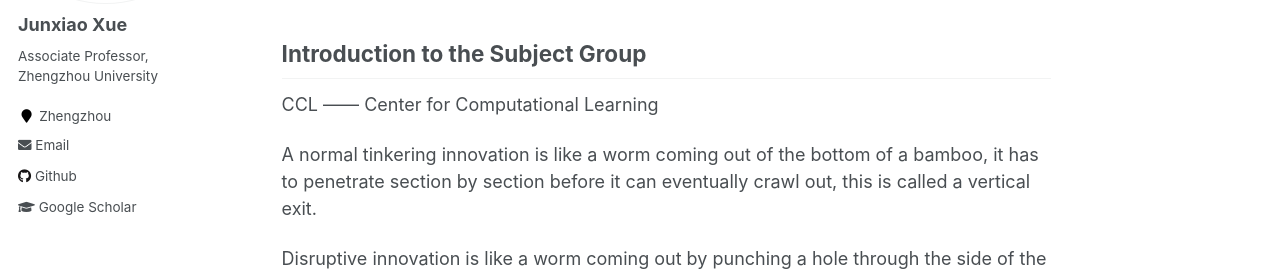
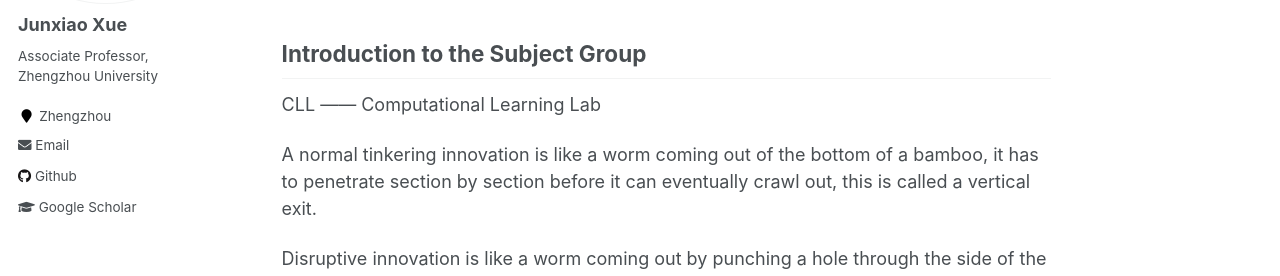
Before and after one commit to xuejx7/xuejx7.github.io, a Jekyll site: the page built from _pages/about.md, in a window 1280 px wide and 900 px high, scrolled down 442 px. Shown: the part 166-442 px from the top of the window. Built offline with Jekyll 4.4.1, drawn with Linux system fonts in a browser that asks for light colours.

Commit message:
第一次修改3
修改组名

```diff
--- a/_pages/about.md
+++ b/_pages/about.md
@@ -16,7 +16,7 @@ I am directing the ZZU Computational Learning Lab, where I work with the most br
 
 Introduction to the Subject Group
 ------
-CCL —— Center for Computational Learning
+CLL —— Computational Learning Lab
 
 A normal tinkering innovation is like a worm coming out of the bottom of a bamboo, it has to penetrate section by section before it can eventually crawl out, this is called a vertical exit.
 
```
